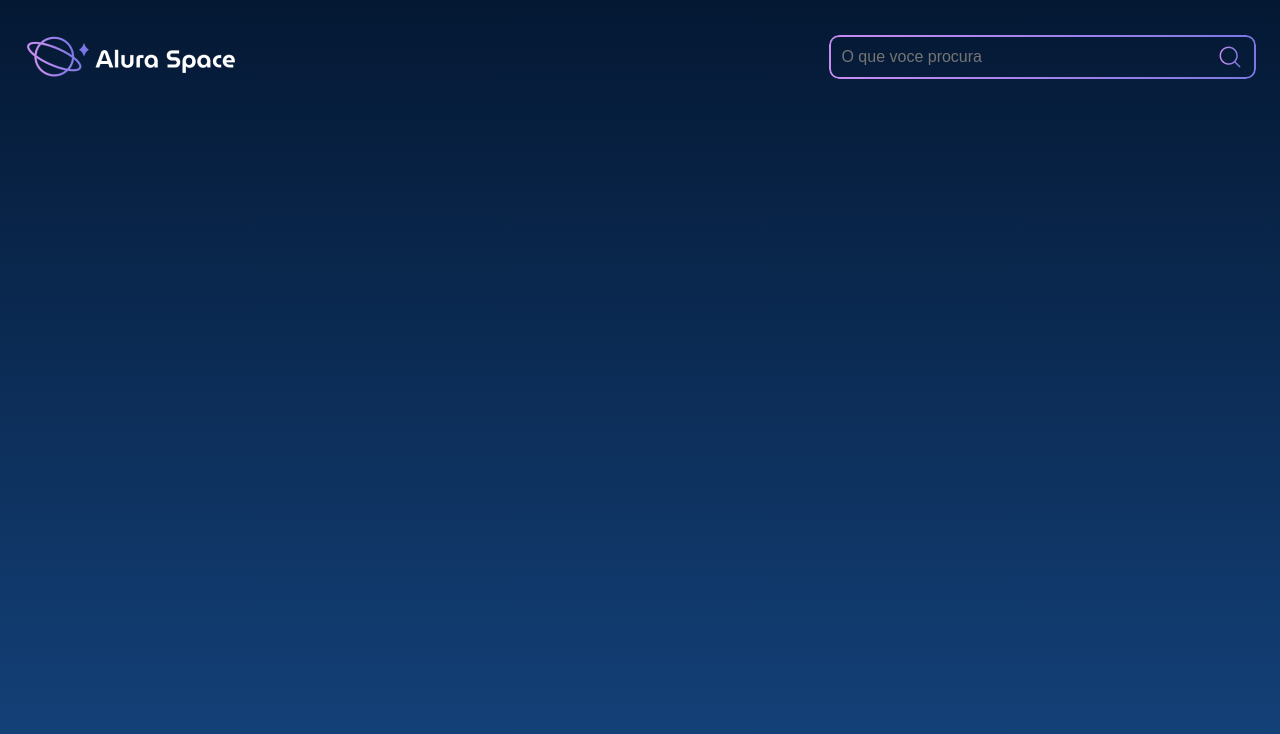
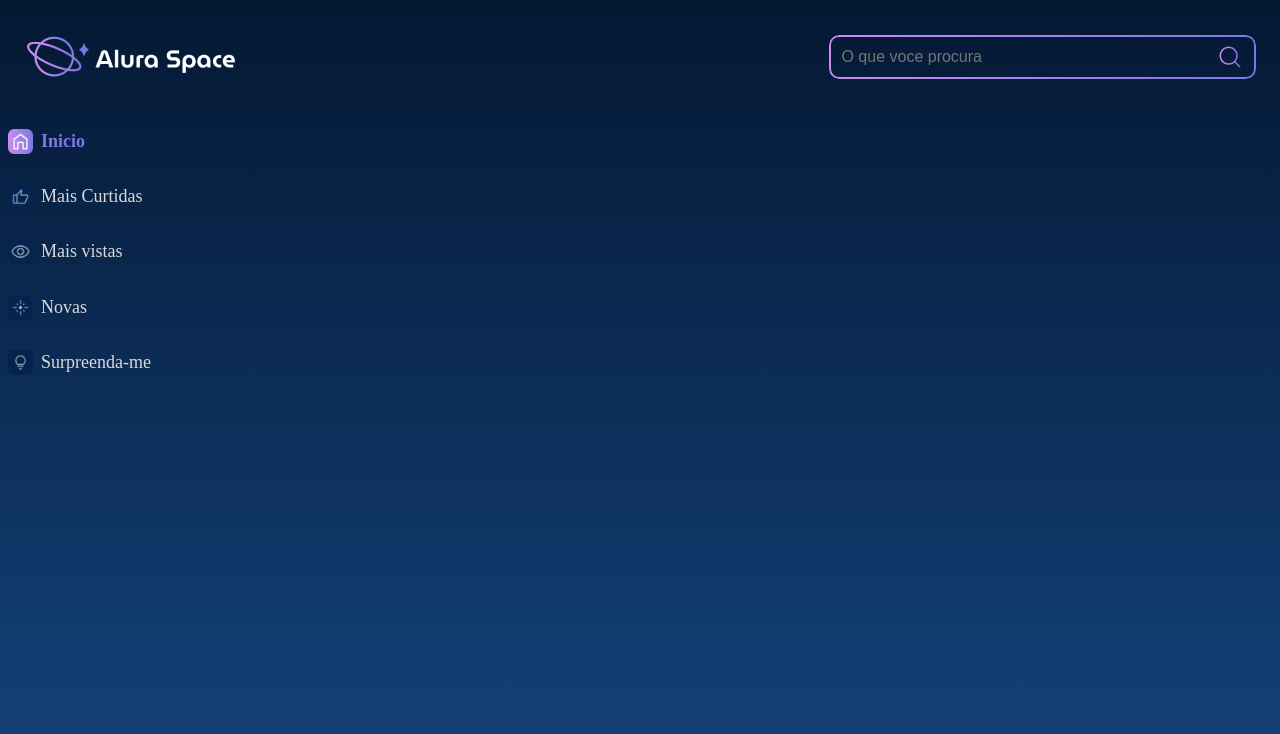
Before and after one commit to MatheusGorga/alura-space, a React (Create React App) app: page / in a window 1280 px wide. Shown: the top 734 px of the page. Built offline with nearby package versions, Linux system fonts and the light colour scheme.

Commit message:
criando menu

```diff
--- a/public/index.html
+++ b/public/index.html
@@ -3,10 +3,11 @@
 
 <head>
   <meta charset="utf-8" />
-  <link rel="icon" href="%PUBLIC_URL%/favicon.ico" />
+  <link rel="icon" href="./assets/favicon-16x16.png" />
   <meta name="viewport" content="width=device-width, initial-scale=1" />
   <meta name="theme-color" content="#000000" />
   <meta name="description" content="Alura - Space" />
+
 
   <title>Alura Space</title>
 </head>
--- /dev/null
+++ b/src/components/menu/Menu.jsx
@@ -0,0 +1,38 @@
+import styles from './Menu.module.scss';
+
+function Menu() {
+  return (
+    <nav className={styles.menu}>
+      <ul className={styles.menu__lista}>
+        <li className={styles.menu__item}>
+          <img src='/assets/icones/home-ativo.png' alt='inicio' />
+          <a href='/'>Inicio</a>
+        </li>
+        <li className={styles.menu__item}>
+          <img
+            src='/assets/icones/mais-curtidas-inativo.png'
+            alt='mais curtidas'
+          />
+          <a href='/'>Mais Curtidas</a>
+        </li>
+        <li className={styles.menu__item}>
+          <img src='/assets/icones/mais-vistas-inativo.png' alt='mais vistas' />
+          <a href='/'>Mais vistas</a>
+        </li>
+        <li className={styles.menu__item}>
+          <img src='/assets/icones/novas-inativo.png' alt='novas' />
+          <a href='/'>Novas</a>
+        </li>
+        <li className={styles.menu__item}>
+          <img
+            src='/assets/icones/surpreenda-me-inativo.png'
+            alt='surpreenda-me'
+          />
+          <a href='/'>Surpreenda-me</a>
+        </li>
+      </ul>
+    </nav>
+  );
+}
+
+export default Menu;
--- /dev/null
+++ b/src/components/menu/Menu.module.scss
@@ -0,0 +1,41 @@
+.menu {
+  width: 18%;
+
+  &__lista {
+    padding-left: 0.5rem;
+    margin: 0;
+    height: 276px;
+    list-style: none;
+    display: flex;
+    flex-direction: column;
+    justify-content: space-around;
+  }
+
+  &__item {
+    display: flex;
+    justify-content: flex-start;
+    align-items: center;
+
+    &:first-child {
+      a {
+        font-weight: 700;
+        color: #7b78e5;
+        font-family: "GandhiSansRegular";
+      }
+    }
+  }
+
+  img {
+    margin-right: 0.5rem;
+    width: 25px;
+    height: 25px;
+    cursor: pointer;
+  }
+
+  a {
+    text-decoration: none;
+    font-size: 1.125rem;
+    color: #d9d9d9;
+    font-family: "GandhiSansRegular"
+  }
+}
--- a/src/pages/paginas/PaginaInicial.jsx
+++ b/src/pages/paginas/PaginaInicial.jsx
@@ -1,9 +1,11 @@
 import Cabecalho from '../../components/cabecalho/Cabecalho';
+import Menu from '../../components/menu/Menu';
 
 function PaginaInicial() {
   return (
     <>
       <Cabecalho />
+      <Menu />
     </>
   );
 }
```
